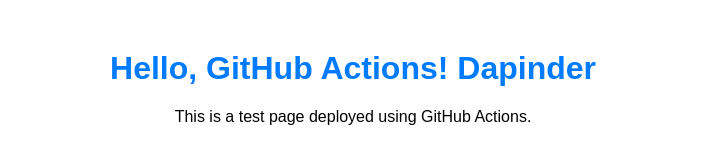
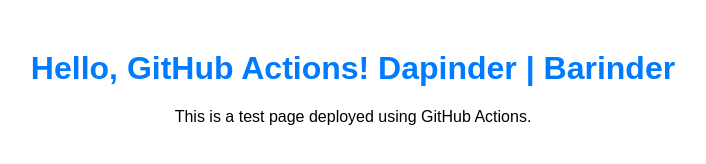
Before and after one commit to clearlynxdapinder/LearningGithubActions, a plain HTML site: page index.html in a window 1280 px wide. Shown: the whole page, without its empty margins (287-993 px from the left). Drawn offline with Linux system fonts and the light colour scheme.

Commit message:
// Minor Changes

```diff
--- a/index.html
+++ b/index.html
@@ -17,7 +17,7 @@
     </style>
 </head>
 <body>
-    <h1>Hello, GitHub Actions! Dapinder</h1>
+    <h1>Hello, GitHub Actions! Dapinder | Barinder</h1>
     <p>This is a test page deployed using GitHub Actions.</p>
 </body>
 </html>
```
